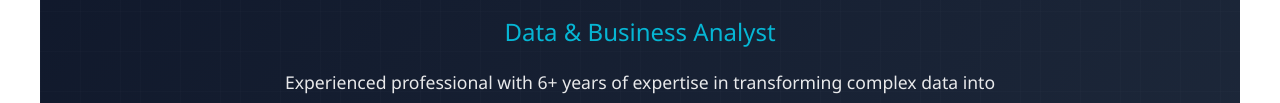
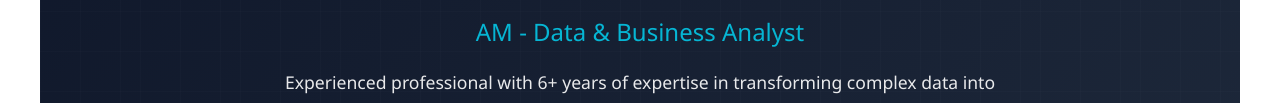
Before and after one commit to AjaybabuTiwari/ajay-babu-portfolio, a plain HTML site: page index.html in a window 1280 px wide. Shown: the part 259-362 px from the top of the page. Drawn offline with Linux system fonts and the light colour scheme.

Commit message:
Update index.html

```diff
--- a/index.html
+++ b/index.html
@@ -495,7 +495,7 @@
     <section class="hero">
         <div class="hero-content">
             <h1>Ajay Babu</h1>
-            <div class="subtitle">Data & Business Analyst</div>
+            <div class="subtitle">AM - Data & Business Analyst</div>
             <p>Experienced professional with 6+ years of expertise in transforming complex data into actionable insights. Specialized in building scalable analytics solutions, automating workflows, and driving data-informed decision-making across diverse industries.</p>
             <div class="hero-buttons">
                 <a href="#contact" class="btn btn-primary">Get In Touch</a>
```
